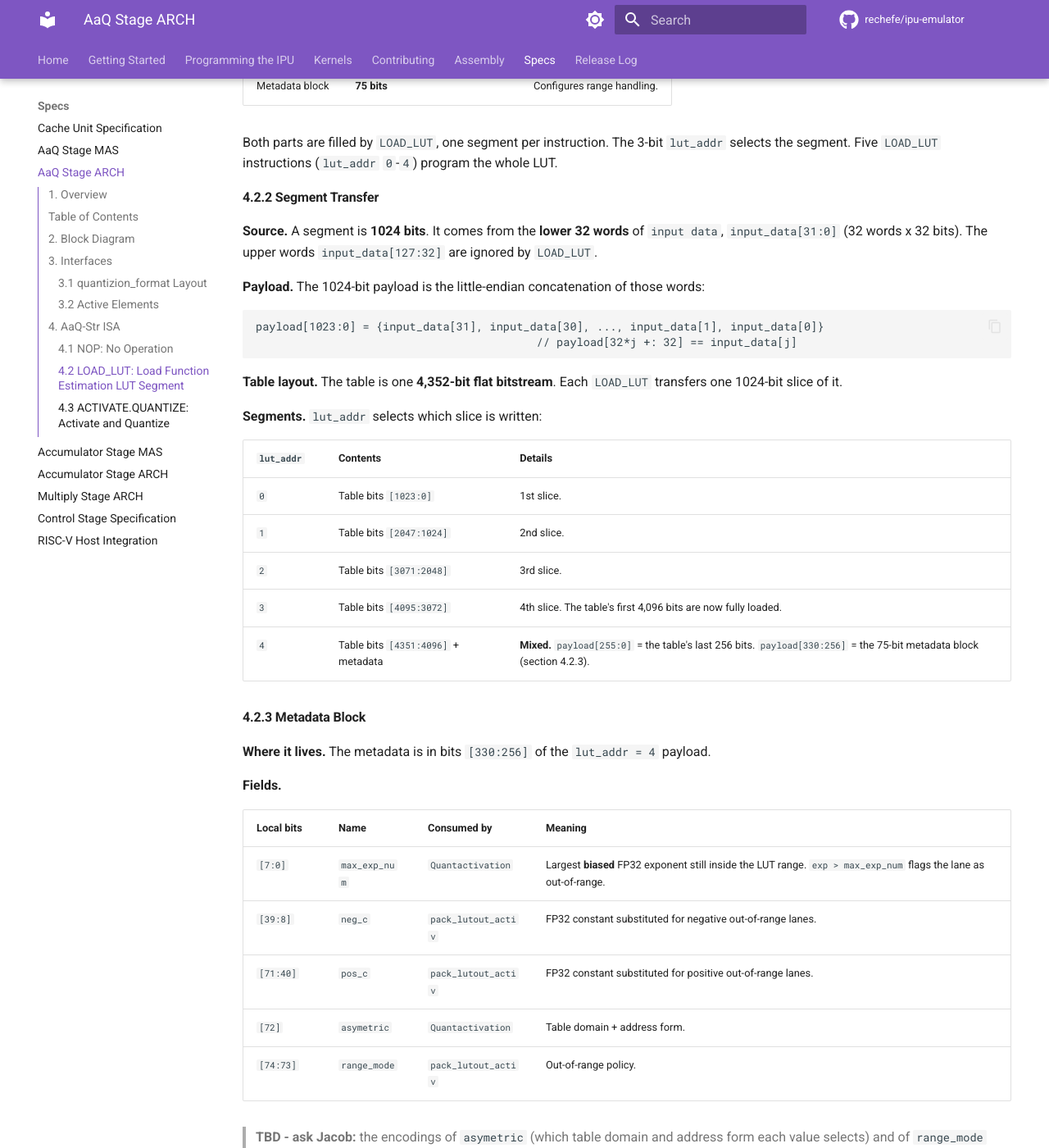
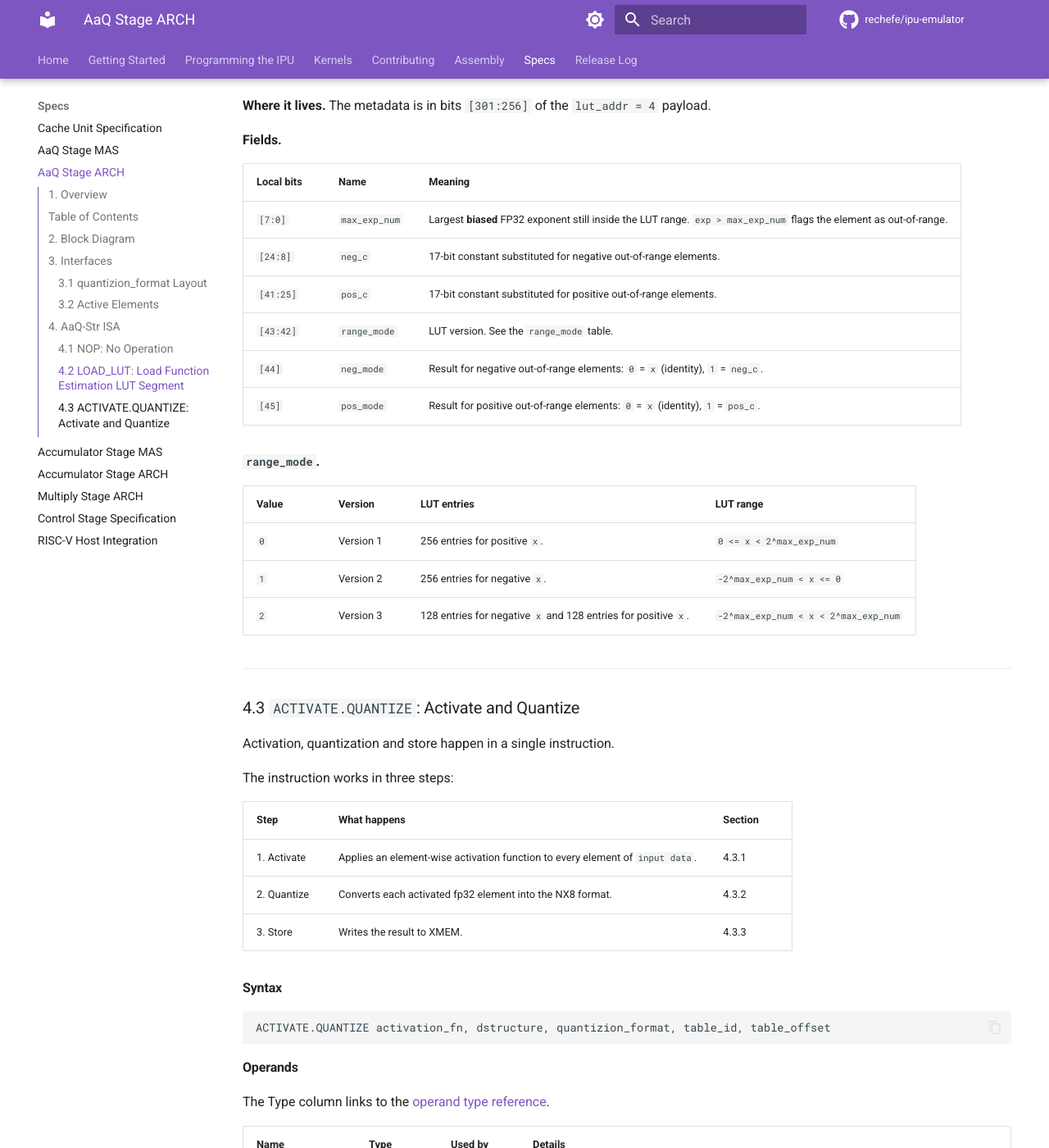
Before and after one commit to rechefe/ipu-emulator, an MkDocs documentation site: the page built from docs/content/specs/ARCH-stage-aaq-str.md, in a window 1280 px wide and 1400 px high, scrolled down 5580 px. Shown: the whole window at 82% size. Built offline with MkDocs 1.6.1 and Material for MkDocs 9.7.7, drawn with Linux system fonts in a browser that asks for light colours; comment, search, counter and statistics services are not loaded; some of the changed text lies outside the part shown.

Commit message:
after Metadata Block

````diff
--- a/docs/content/specs/ARCH-stage-aaq-str.md
+++ b/docs/content/specs/ARCH-stage-aaq-str.md
@@ -25,8 +25,7 @@ The AaQ (Activation and Quantization) stage perfome the following tasks:
     - 4.1 [`NOP`: No Operation](#41-nop-no-operation)
     - 4.2 [`LOAD_LUT`: Load Function Estimation LUT Segment](#42-load_lut-load-function-estimation-lut-segment)
         - 4.2.1 [Function Estimation LUT](#421-function-estimation-lut)
-        - 4.2.2 [Segment Transfer](#422-segment-transfer)
-        - 4.2.3 [Metadata Block](#423-metadata-block)
+        - 4.2.2 [Metadata Block](#422-metadata-block)
     - 4.3 [`ACTIVATE.QUANTIZE`: Activate and Quantize](#43-activatequantize-activate-and-quantize)
         - 4.3.1 [Activate](#431-activate)
         - 4.3.2 [Quantize](#432-quantize)
@@ -93,17 +92,10 @@ format. It has four 8-bit fields:
 
 | Bits | Field | Description |
 |------|-------|-------------|
-| `[31:24]` | `N/A` | Not used. |
+| `[31:24]` | `dynamic_static` | `0` = static, `1` = dynamic. |
 | `[23:16]` | `sign` | `0` = unsigned, `1` = signed. |
-| `[15:8]` | `nx_format` | Exponent format. `0` = dynamic, `1`-`7` = `e1`-`e7` (fixed exponent width `fe`). |
-| `[7:0]` | `num_bits` | Total element width `W`: `1`-`8`. `0` is reserved/invalid. |
-
-`nx_format` encoding:
-
-| Value | Meaning |
-|-------|---------|
-| `0` | Dynamic. The quantizer chooses the exponent width `fe` per block (section 4.3.2.4) and records it in `dynamic_exponent`. |
-| `1`-`7` | `e1`-`e7`. The exponent width `fe` is the value. |
+| `[15:8]` | `num_bits` | Total element width `W`: `1`-`8`. `0` is reserved/invalid. |
+| `[7:0]` | `exponent_format` | Exponent width `fe` in static mode: `1`-`7` = `e1`-`e7`. |
 
 ### 3.2 Active Elements
 
@@ -194,13 +186,13 @@ NOP;;
 
 | `lut_addr` | What it loads |
 |------------|---------------|
-| `0`-`3` | One 1024-bit slice of the table (section 4.2.2). |
-| `4` | The last 256 bits of the table, plus the metadata block (section 4.2.3). |
+| `0`-`3` | One 1024-bit slice of the table. |
+| `4` | The last 256 bits of the table, plus the metadata block (section 4.2.2). |
 
 #### Syntax
 
 ```text
-LOAD_LUT lut_addr
+LOAD_LUT lut_addr table_id table_offset
 ```
 
 #### Operands
@@ -217,18 +211,18 @@ The Type column links to the [operand type reference](../operand-types.md).
 payload[1023:0] = {input_data[31], ..., input_data[0]}     // 32 words x 32 bits
 
 if lut_addr <= 3:                                          // full table slice
-    TABLE_BITS[1024*lut_addr +: 1024] = payload            // section 4.2.2
+    TABLE_BITS[1024*lut_addr +: 1024] = payload
 
 else if lut_addr == 4:                                     // last table bits + metadata
     TABLE_BITS[4351:4096] = payload[255:0]
-    {range_mode, asymetric, pos_c, neg_c, max_exp_num} = payload[330:256]
-    // field layout in section 4.2.3
+    {pos_mode, neg_mode, range_mode, pos_c, neg_c, max_exp_num} = payload[301:256]
+    // field layout in section 4.2.2
 ```
 
 #### Example
 
 ```text
-LOAD_LUT 4;;      // load the metadata block
+LOAD_LUT 4 CR13 LR0;;      // load the metadata block
 ```
 
 ---
@@ -240,56 +234,35 @@ The stage holds one function estimation LUT. It has two parts:
 | Part | Size | Purpose |
 |------|------|---------|
 | Table | 256 entries x 17 bits = **4,352 bits** | The function values. |
-| Metadata block | **75 bits** | Configures range handling. |
+| Metadata block | **46 bits** | Configures range handling. |
 
 Both parts are filled by `LOAD_LUT`, one segment per instruction. The 3-bit
 `lut_addr` selects the segment. Five `LOAD_LUT` instructions (`lut_addr`
 `0`-`4`) program the whole LUT.
 
-#### 4.2.2 Segment Transfer
+#### 4.2.2 Metadata Block
 
-**Source.** A segment is **1024 bits**. It comes from the **lower 32 words** of
-`input data`, `input_data[31:0]` (32 words x 32 bits). The upper words
-`input_data[127:32]` are ignored by `LOAD_LUT`.
-
-**Payload.** The 1024-bit payload is the little-endian concatenation of those
-words:
-
-```text
-payload[1023:0] = {input_data[31], input_data[30], ..., input_data[1], input_data[0]}
-                                          // payload[32*j +: 32] == input_data[j]
-```
-
-**Table layout.** The table is one **4,352-bit flat bitstream**. Each `LOAD_LUT` transfers one 1024-bit slice of it.
-
-**Segments.** `lut_addr` selects which slice is written:
-
-| `lut_addr` | Contents | Details |
-|------------|----------|---------|
-| `0` | Table bits `[1023:0]` | 1st slice. |
-| `1` | Table bits `[2047:1024]` | 2nd slice. |
-| `2` | Table bits `[3071:2048]` | 3rd slice. |
-| `3` | Table bits `[4095:3072]` | 4th slice. The table's first 4,096 bits are now fully loaded. |
-| `4` | Table bits `[4351:4096]` + metadata | **Mixed.** `payload[255:0]` = the table's last 256 bits. `payload[330:256]` = the 75-bit metadata block (section 4.2.3). |
-
-#### 4.2.3 Metadata Block
-
-**Where it lives.** The metadata is in bits `[330:256]` of the `lut_addr = 4`
+**Where it lives.** The metadata is in bits `[301:256]` of the `lut_addr = 4`
 payload.
 
 **Fields.**
 
-| Local bits | Name | Consumed by | Meaning |
-|------------|------|-------------|---------|
-| `[7:0]` | `max_exp_num` | `Quantactivation` | Largest **biased** FP32 exponent still inside the LUT range. `exp > max_exp_num` flags the lane as out-of-range. |
-| `[39:8]` | `neg_c` | `pack_lutout_activ` | FP32 constant substituted for negative out-of-range lanes. |
-| `[71:40]` | `pos_c` | `pack_lutout_activ` | FP32 constant substituted for positive out-of-range lanes. |
-| `[72]` | `asymetric` | `Quantactivation` | Table domain + address form. |
-| `[74:73]` | `range_mode` | `pack_lutout_activ` | Out-of-range policy. |
+| Local bits | Name | Meaning |
+|------------|------|---------|
+| `[7:0]` | `max_exp_num` | Largest **biased** FP32 exponent still inside the LUT range. `exp > max_exp_num` flags the element as out-of-range. |
+| `[24:8]` | `neg_c` | 17-bit constant substituted for negative out-of-range elements. |
+| `[41:25]` | `pos_c` | 17-bit constant substituted for positive out-of-range elements. |
+| `[43:42]` | `range_mode` | LUT version. See the `range_mode` table. |
+| `[44]` | `neg_mode` | Result for negative out-of-range elements: `0` = `x` (identity), `1` = `neg_c`. |
+| `[45]` | `pos_mode` | Result for positive out-of-range elements: `0` = `x` (identity), `1` = `pos_c`. |
 
-> **TBD - ask Jacob:** the encodings of `asymetric` (which table domain and
-> address form each value selects) and of `range_mode` (which out-of-range
-> policy each of the 4 values selects) are not yet specified.
+**`range_mode`.**
+
+| Value | Version | LUT entries | LUT range |
+|-------|---------|-------------|-----------|
+| `0` | Version 1 | 256 entries for positive `x`. | `0 <= x < 2^max_exp_num` |
+| `1` | Version 2 | 256 entries for negative `x`. | `-2^max_exp_num < x <= 0` |
+| `2` | Version 3 | 128 entries for negative `x` and 128 entries for positive `x`. | `-2^max_exp_num < x < 2^max_exp_num` |
 
 ---
 
@@ -336,8 +309,8 @@ for i in 0..127:                                            // active[i]: sectio
         aaq_out.elements[i] = NaN
 
 aaq_out.scale            = s                            // section 4.3.2.2
-aaq_out.dynamic_static   = (nx_format == 0)             // dynamic or static
-aaq_out.dynamic_exponent = (nx_format == 0) ? (fe == 2) : 0   // section 4.3.2.4
+aaq_out.dynamic_static   = dynamic_static               // dynamic or static
+aaq_out.dynamic_exponent = dynamic_static ? (fe == 2) : 0     // section 4.3.2.4
 XMEM[table_id, table_offset] = aaq_out                  // 4.3.3: store
 ```
 
@@ -389,24 +362,24 @@ functions, load the matching function before `ACTIVATE.QUANTIZE`.
 | `exp2` | `-inf` | `0` |
 | `exp2` | positive | not supported (input must be non-positive) |
 | `generic` | `x` inside the LUT range (up to `2^max_exp_num`) | `LUT(x)` |
-| `generic` | `x` beyond `2^max_exp_num` | `range_mode` selects `x` (identity) or a constant (`pos_c`, `neg_c`) |
+| `generic` | `x` beyond `2^max_exp_num` | `pos_mode` and `neg_mode` select `x` (identity) or a constant (`pos_c`, `neg_c`) |
 
-`max_exp_num`, `pos_c`, `neg_c` and `range_mode` are in the LUT metadata
-(section 4.2.3). The three LUT versions of `generic` are below.
+`max_exp_num`, `pos_c`, `neg_c`, `range_mode`, `pos_mode` and `neg_mode` are
+in the LUT metadata (section 4.2.2). The three LUT versions of `generic` are below.
 
 #### The `generic` Function: LUT Versions
 
-The LUT for `generic` has three versions. The drawings that follow are a
-reference for each version.
+The LUT for `generic` has three versions. `range_mode` selects the version.
+The drawings that follow are a reference for each version.
 
 > **Note:** `pos_c` is the constant for the positive side of the x axis.
 > `neg_c` is the constant for the negative side of the x axis. The value of each
 > constant can be positive or negative.
 
-##### Version 1
+##### Version 1 (`range_mode = 0`)
 
-All 256 LUT entries are for positive `x`. Out of the LUT range, `range_mode`
-selects the result: `x` (identity) or a constant.
+All 256 LUT entries are for positive `x`. Out of the LUT range, `pos_mode`
+and `neg_mode` select the result: `x` (identity) or a constant.
 
 $$
 f(x) =
@@ -419,10 +392,10 @@ $$
 
 ![Reference drawing of the generic activation function, version 1](assets/aaq-generic-activation.svg)
 
-##### Version 2
+##### Version 2 (`range_mode = 1`)
 
-All 256 LUT entries are for negative `x`. Out of the LUT range, `range_mode`
-selects the result: `x` (identity) or a constant.
+All 256 LUT entries are for negative `x`. Out of the LUT range, `pos_mode`
+and `neg_mode` select the result: `x` (identity) or a constant.
 
 $$
 f(x) =
@@ -435,11 +408,11 @@ $$
 
 ![Reference drawing of the generic activation function, version 2](assets/aaq-generic-activation-v2.svg)
 
-##### Version 3
+##### Version 3 (`range_mode = 2`)
 
 The LUT entries are divided into 128 entries for negative `x` and 128 entries
-for positive `x`. Out of the LUT range, `range_mode` selects the result: `x`
-(identity) or a constant.
+for positive `x`. Out of the LUT range, `pos_mode` and `neg_mode` select the
+result: `x` (identity) or a constant.
 
 $$
 f(x) =
@@ -463,16 +436,16 @@ The 128 elements of one `ACTIVATE.QUANTIZE` form one **block**. A block has one
 shared scale `s` and one exponent width `fe`, both computed over its active
 elements (section 3.2).
 
-| `nx_format` | Mode | Exponent width `fe` |
-|-------------|------|---------------------|
-| `1`-`7` | Static | The `nx_format` value (`e1`-`e7`). |
-| `0` | Dynamic | `1` or `2`, chosen per block (section 4.3.2.4). |
+| `dynamic_static` | Mode | Exponent width `fe` |
+|------------------|------|---------------------|
+| `0` | Static | The `exponent_format` value (`e1`-`e7`). |
+| `1` | Dynamic | `1` or `2`, chosen per block (section 4.3.2.4). |
 
 **Outputs:**
 
 | Output | Description |
 |--------|-------------|
-| Elements | One 8-bit quantized element per lane. Lanes that are not active output `NaN`. |
+| Elements | One 8-bit quantized element per input element. Elements that are not active output `NaN`. |
 | `Scale` (`s`) | One 8-bit scale shared by the whole block. |
 | `dynamic_static` | Dynamic or static quantization. |
 | `dynamic_exponent` | `e1` or `e2`: the exponent width chosen in dynamic quantization. Written as `0` in static quantization; readers ignore it. |
@@ -542,7 +515,7 @@ result is corrected:
 
 #### 4.3.2.4 Dynamic Exponent Selection (`fe = 1` or `fe = 2`)
 
-Applies when `nx_format = 0` (dynamic). Dynamic mode supports two formats,
+Applies when `dynamic_static = 1` (dynamic). Dynamic mode supports two formats,
 both signed and 8 bits wide (`sign = 1`, `num_bits = 8`):
 
 | Format | `fe` | `fm` | `dynamic_exponent` |
````
Also changed, not shown: other parts of docs/content/specs/ARCH-stage-aaq-str.md (+2 -0 lines).
